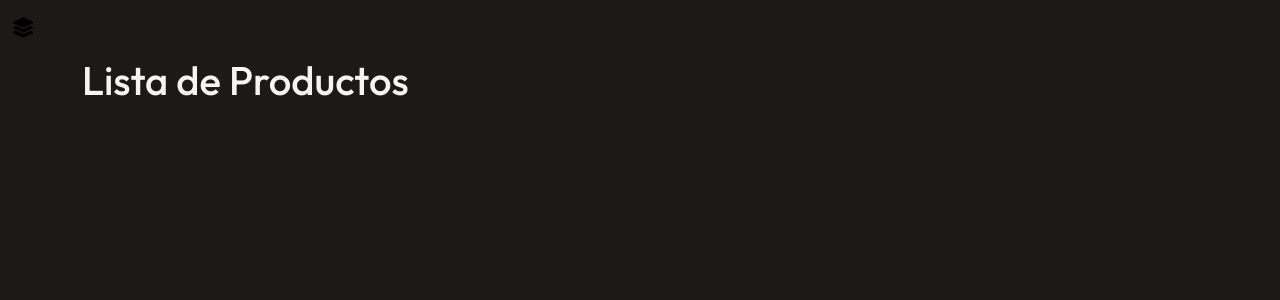
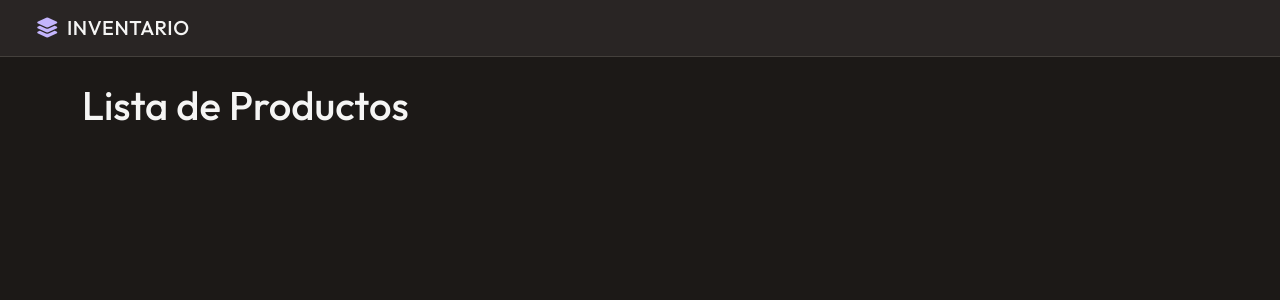
Before and after one commit to MiguelAngelRamos/orm-3, a Django app: page / in a window 1280 px wide. Shown: the top 300 px of the page. Run offline with Django 5.2, Linux system fonts and the light colour scheme.

Commit message:
estilos css

```diff
--- a/crud_app/templates/base.html
+++ b/crud_app/templates/base.html
@@ -15,10 +15,10 @@
 </head>
 
 <body>
-  <nav class="navbar navbar-expand-lg">
+  <nav class="navbar navbar-expand-lg px-4 mb-4">
     <div class="container-fluid">
-      <a class="navbar-brand" href="#">
-        <i class="fas fa-layer-group me-2"></i>
+      <a class="navbar-brand d-flex align-items-center" href="#">
+        <i class="fas fa-layer-group me-2"></i>INVENTARIO
       </a>
     </div>
   </nav>
--- a/static/css/styles.css
+++ b/static/css/styles.css
@@ -18,6 +18,27 @@
 
 body {
   background-color: var(--bg-main);
+  color: var(--text-primary);
   font-family: 'Outfit', sans-serif;
+  /* Suaviza el renderizado de las fuentes en navegadores WebKit */
+  -webkit-font-smoothing: antialiased;
+}
+
+.navbar {
+  background-color: var(--bg-surface);
+  border-bottom: 1px solid var(--border-color);
+}
+
+.navbar-brand {
+  font-weight: 500;
   color: var(--text-primary);
+  letter-spacing: 0.5px;
 }
+
+.navbar-brand i {
+  color: var(--accent-purple);
+}
+
+.content-grid {
+
+}
```
